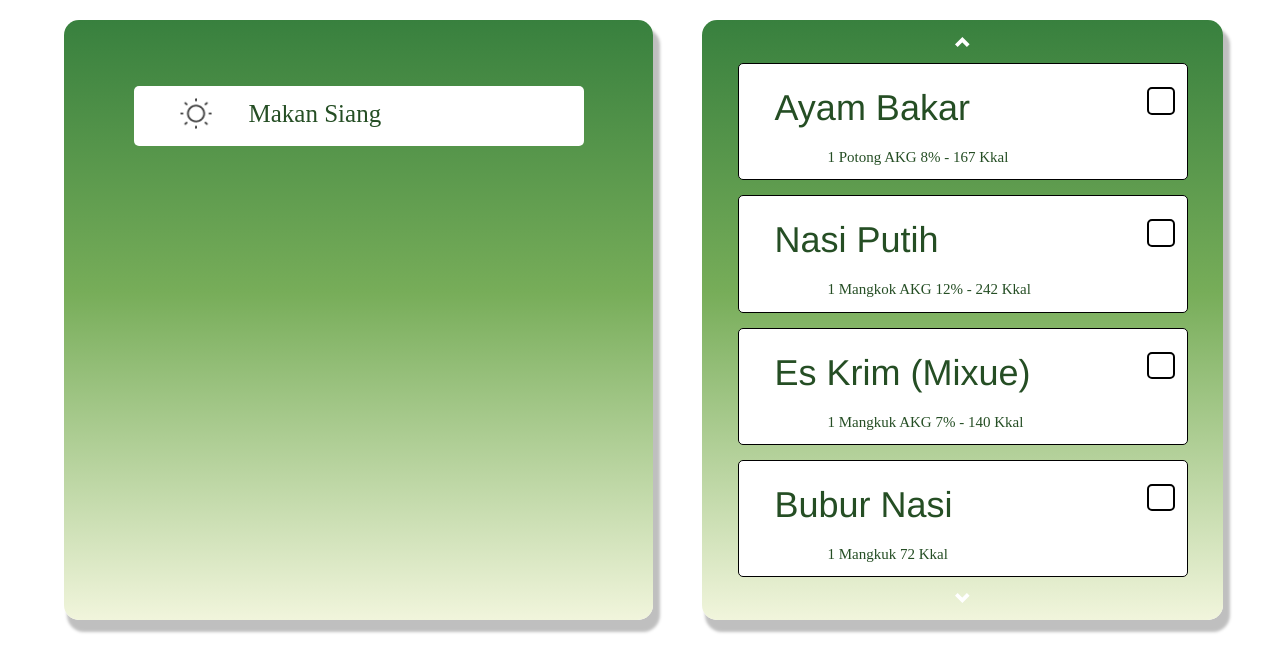
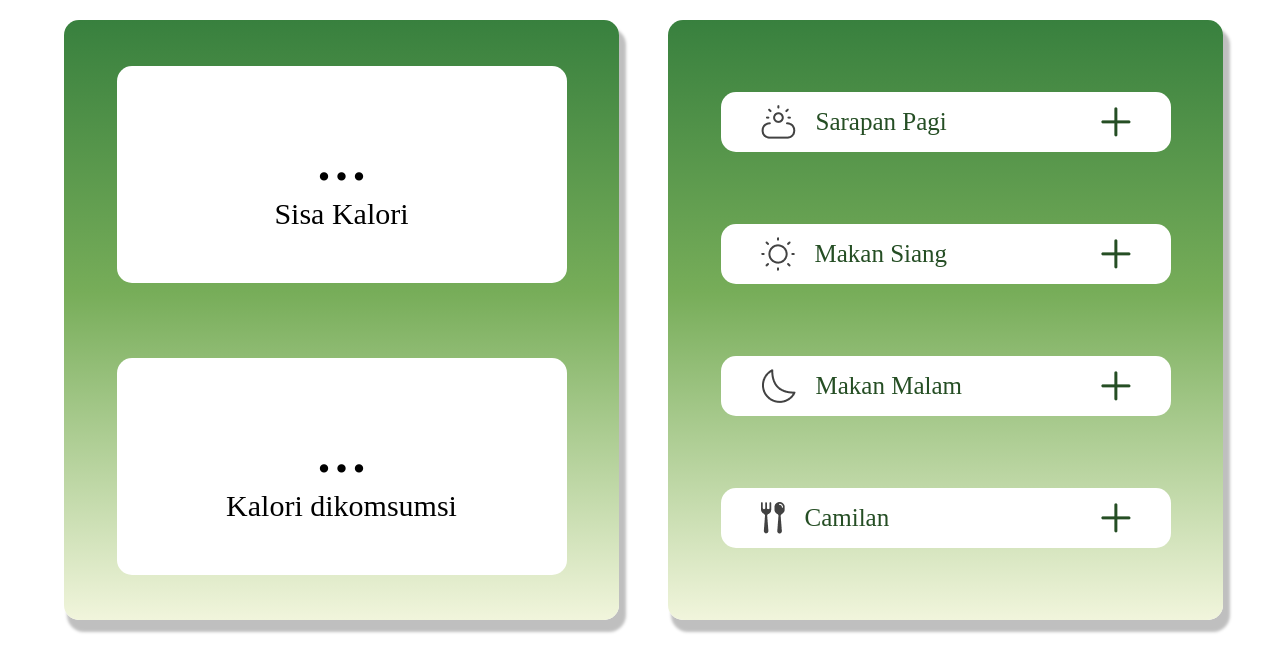
Before and after one commit to Shellahariza/PROJECTRPL, a PHP site: page /diarimakansiang.html in a window 1280 px wide. Shown: the part 75-747 px from the top of the page. Run offline with PHP 8.4, Linux system fonts and the light colour scheme; some libraries are stand-ins or nearby versions.

Commit message:
revisii kesekian

```diff
--- a/diarimakanan.css
+++ b/diarimakanan.css
@@ -73,3 +73,6 @@ color: #254E24;
 .sisakalori-isi, .kaloridikonsumsi-isi{
 font-size: 70px;
 }
+.logoplus-makan-pagi, .logoplus-makan-siang, .logoplus-makan-malam, .logoplus-makan-camilan {
+  cursor: pointer;
+}
--- a/diarimakansiang.html
+++ b/diarimakansiang.html
@@ -7,7 +7,7 @@
     https://cdn.jsdelivr.net/npm/css-reset-and-normalize@2.3.6/css/reset-and-normalize.min.css
     " rel="stylesheet"
     >
-    <link rel="stylesheet" href="diarimakananextend.css">
+    <link rel="stylesheet" href="diarimakanan.css">
     <link rel="stylesheet" href="navigasi.css">
     <link rel="stylesheet" href="overlayProfil.css">
     <link rel="stylesheet" href="updateBMIOverlay.css">
@@ -35,57 +35,55 @@
       </div>
     </nav>
   </header>
+
   <div class="overlay-Profil" id="overlay-Profil"></div>
-
   <main>
    <section class="kotakkiri">
-      <div class="kotakkiri-child">
-            <img src="img/LogoSiang.png" alt="siang" class="icon-pagi">
-            <div class="makan-siang">Makan Siang</div>
+      <div class="kotakkiri-sisakalori">
+        <div class="sisakalori-isi">...</div>
+        <div class="sisakalori-Judul">Sisa Kalori</div>
+      </div>
+      <div class="kotakkiri-kaloridikonsumsi">
+        <div class="kaloridikonsumsi-isi">...</div>
+        <div class="kaloridikonsumsi-judul">Kalori dikomsumsi</div>
       </div>
     </section>
     <section class="kotakkanan">
       <div class="kotakkanan-child">
-        <img src="img/panah.png" alt="panah" class="panah-atas">
-        <div class="menu-menu">
-            <div class="kotak-menu">
-                <div class="menu-checklist-deskripsi">
-                    <div class="menu-checklist">
-                        <div class="menu">Ayam Bakar</div>
-                        <div class="kotak-checklist"></div>
+        <div>
+          <img src="img/LogoPagi.png" alt="">
+          <div>Sarapan Pagi</div>
         </div>
-                    <div class="menu-deskripsi">1 Potong AKG 8% - 167 Kkal</div>
+        <div class="logoplus-makan-pagi">
+          <img src="img/LogoTambah.png" alt=""  onclick="tambahPagi()">
         </div>
       </div>
-            <div class="kotak-menu">
-                <div class="menu-checklist-deskripsi">
-                    <div class="menu-checklist">
-                        <div class="menu">Nasi Putih</div>
-                        <div class="kotak-checklist"></div>
+      <div class="kotakkanan-child">
+        <div>
+          <img src="img/LogoSiang.png" alt="">
+          <div>Makan Siang</div>
         </div>
-                    <div class="menu-deskripsi">1 Mangkok AKG 12% - 242 Kkal</div>
+        <div class="logoplus-makan-siang">
+          <img src="img/LogoTambah.png" alt=""  onclick="tambahSiang()">
         </div>
       </div>
-            <div class="kotak-menu">
-                <div class="menu-checklist-deskripsi">
-                    <div class="menu-checklist">
-                        <div class="menu">Es Krim (Mixue)</div>
-                        <div class="kotak-checklist"></div>
+      <div class="kotakkanan-child">
+        <div>
+          <img src="img/LogoMalam.png" alt="">
+          <div>Makan Malam</div>
         </div>
-                    <div class="menu-deskripsi">1 Mangkuk AKG 7% - 140 Kkal</div>
+        <div class="logoplus-makan-malam">
+          <img src="img/LogoTambah.png" alt=""  onclick="tambahMalam()">
         </div>
       </div>
-            <div class="kotak-menu">
-                <div class="menu-checklist-deskripsi">
-                    <div class="menu-checklist">
-                        <div class="menu">Bubur Nasi</div>
-                        <div class="kotak-checklist"></div>
+      <div class="kotakkanan-child">
+        <div>
+          <img src="img/LogoCamilan.png" alt="">
+          <div>Camilan</div>
         </div>
-                    <div class="menu-deskripsi">1 Mangkuk 72 Kkal</div>
+        <div class="logoplus-makan-camilan">
+          <img src="img/LogoTambah.png" alt=""  onclick="tambahCamilan()">
         </div>
-            </div>
-        </div>
-        <img src="img/panah bawah.png" alt="panah" class="panah-bawah">
       </div>
     </section>
   </main>
--- a/scriptOverlay.js
+++ b/scriptOverlay.js
@@ -150,3 +150,19 @@ function openOverlayProfil() {
      //ubah profil ke profil.html
       window.location.href = "profil.php";
   }
+  function tambahPagi() {
+    //ubah profil ke profil.html
+     window.location.href = "diarimakananpagi.html";
+ }
+ function tambahSiang() {
+    //ubah profil ke profil.html
+     window.location.href = "diarimakansiang.html";
+ }
+ function tambahMalam() {
+    //ubah profil ke profil.html
+     window.location.href = "diarimakanmalam.html";
+ }
+ function tambahCamilan() {
+    //ubah profil ke profil.html
+     window.location.href = "diaricamilan.html";
+ }
```
Lines whose indentation alone changed are shown as unchanged.
